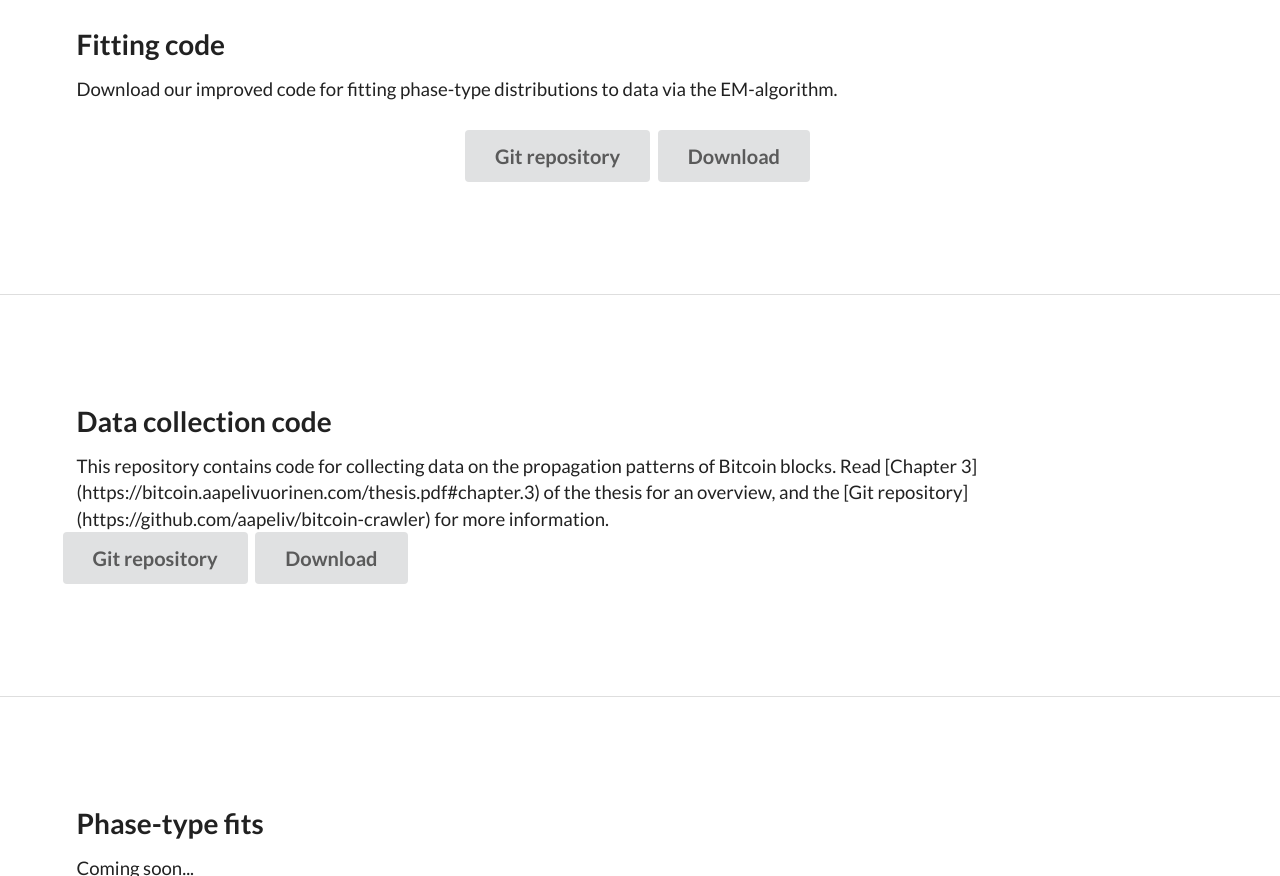
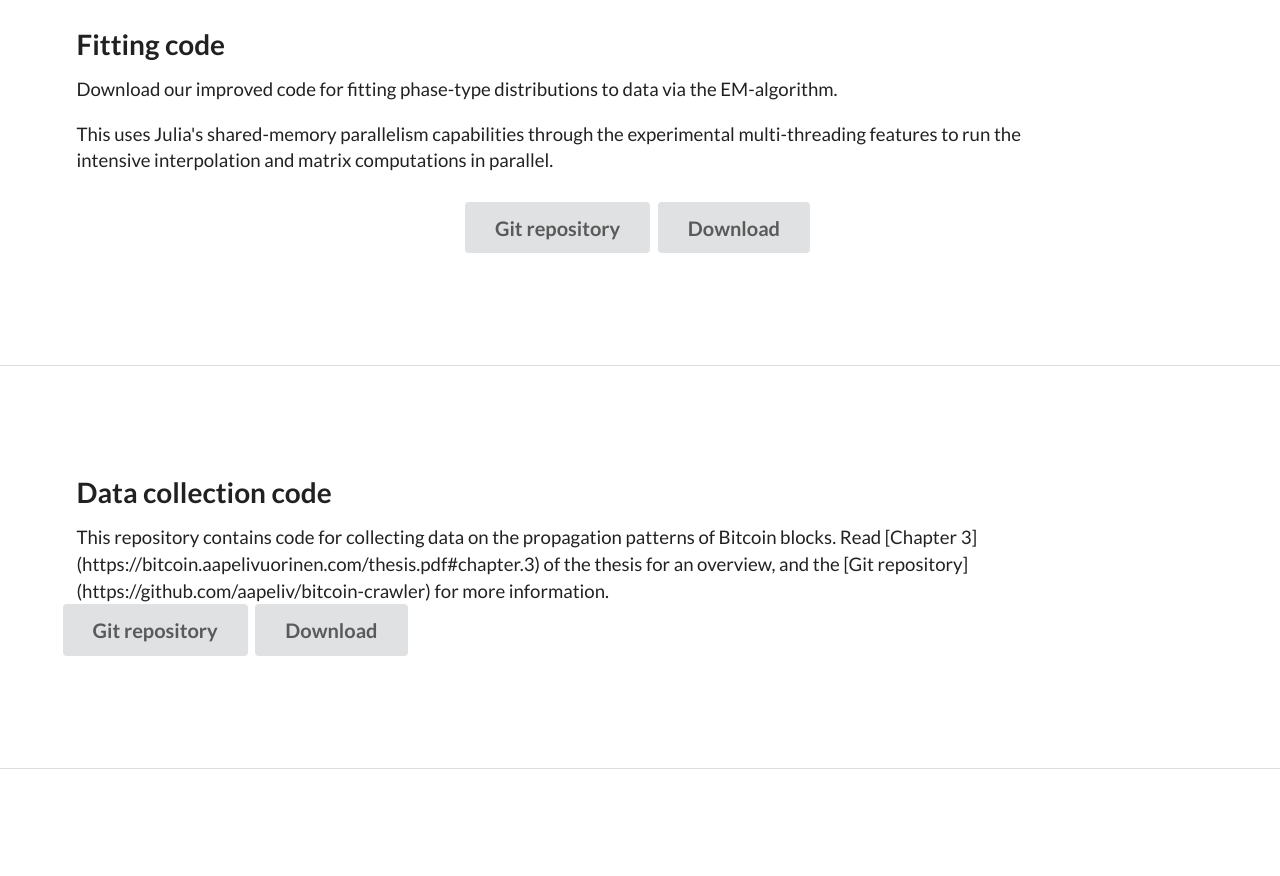
Before and after one commit to aapeliv/bitcoin-website, a plain HTML site: page index.html in a window 1280 px wide. Shown: the part 1400-2276 px from the top of the page. Drawn offline with Linux system fonts and the light colour scheme; a web font is replaced by a local one.

Commit message:
Write about Julia code

```diff
--- a/index.html
+++ b/index.html
@@ -114,6 +114,7 @@
         <div class="fourteen wide column">
           <h3 class="ui header">Fitting code</h3>
           <p>Download our improved code for fitting phase-type distributions to data via the EM-algorithm.</p>
+          <p>This uses Julia's shared-memory parallelism capabilities through the experimental multi-threading features to run the intensive interpolation and matrix computations in parallel.</p>
         </div>
       </div>
       <div class="row">
```
